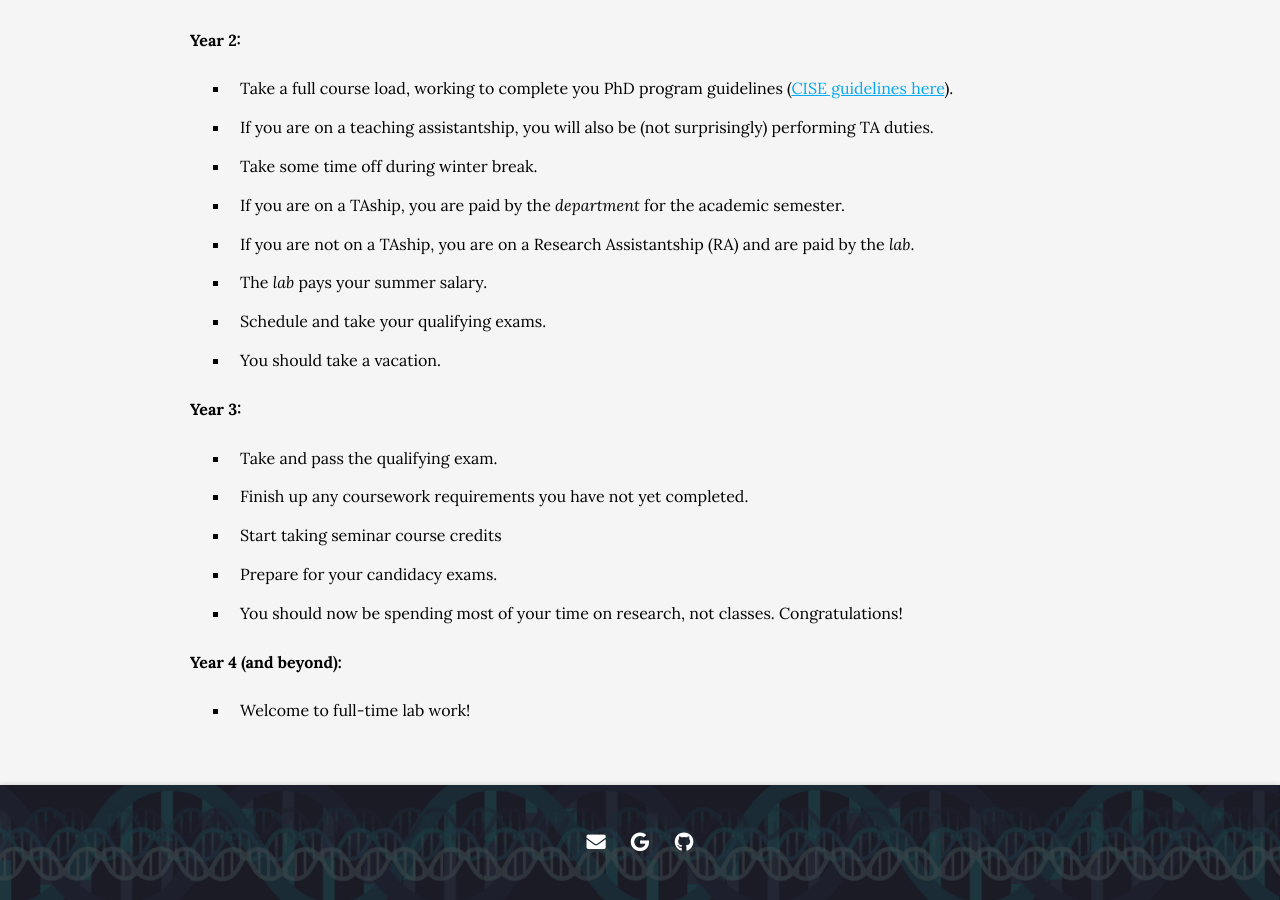
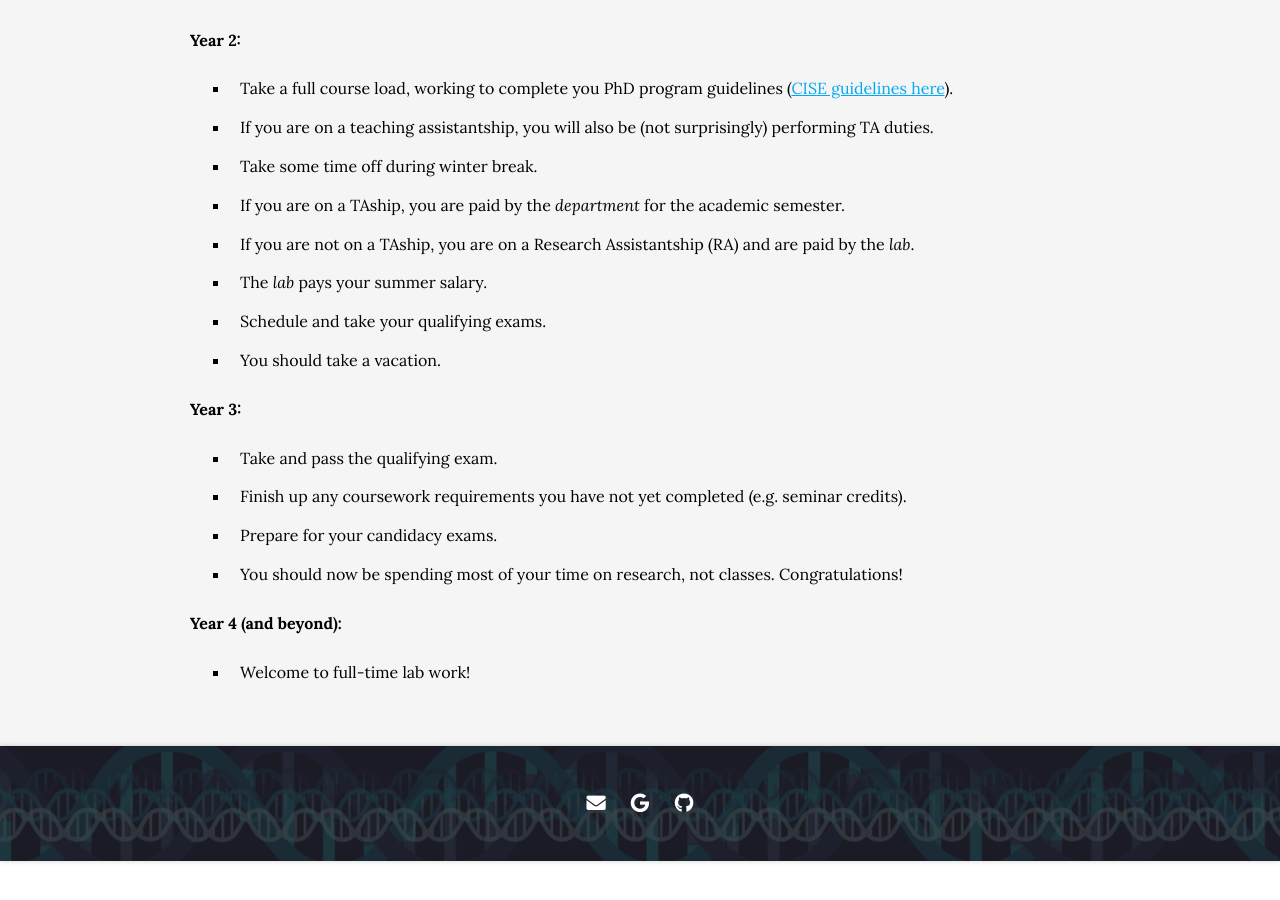
Before and after one commit to graim/GraimLabWebsite, a Jekyll site: the page built from onboarding/index.md, in a window 1280 px wide and 900 px high, scrolled down 634 px. Built offline with Jekyll 4.4.1, drawn with Linux system fonts in a browser that asks for light colours; nearby versions of some CDN libraries; after the commit the page ends 1495 px from its top, so only the background shows below that.

Commit message:
Update index.md

```diff
--- a/onboarding/index.md
+++ b/onboarding/index.md
@@ -30,8 +30,7 @@ nav:
 
 **Year 3:**
 - Take and pass the qualifying exam.
-- Finish up any coursework requirements you have not yet completed.
-- Start taking seminar course credits
+- Finish up any coursework requirements you have not yet completed (e.g. seminar credits).
 - Prepare for your candidacy exams.
 - You should now be spending most of your time on research, not classes. Congratulations!
 
```
